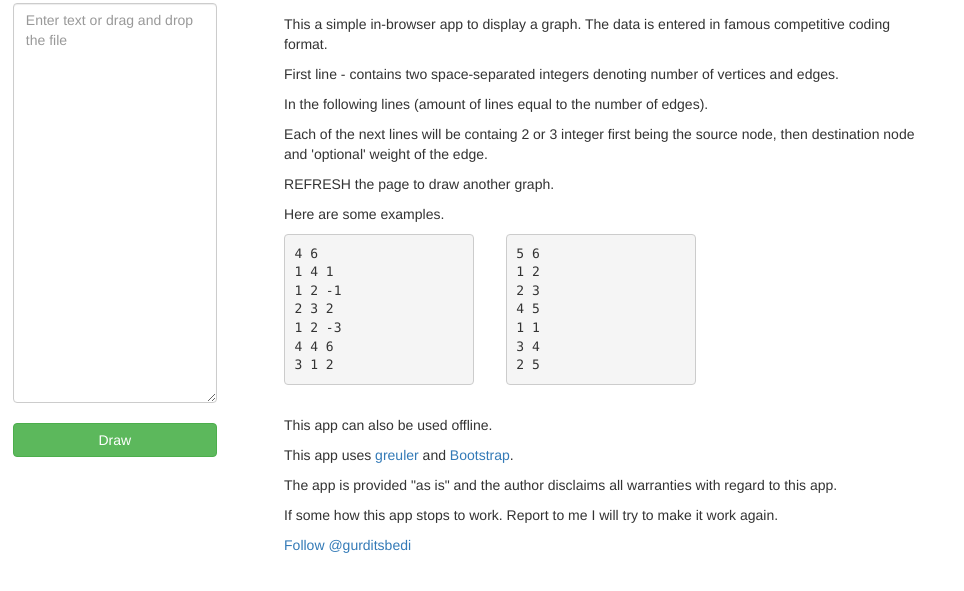
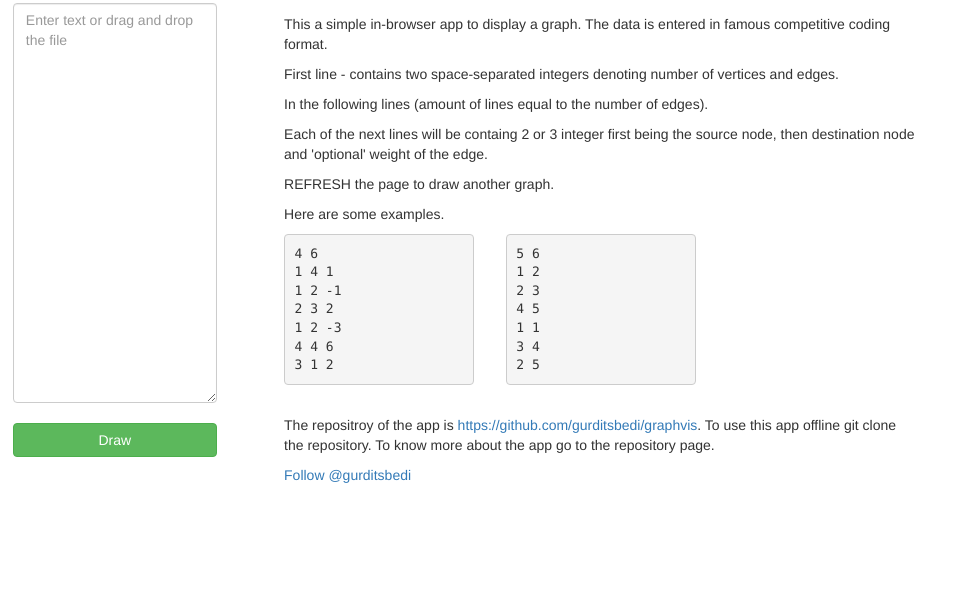
Before and after one commit to gurditsbedi/gurditsbedi.github.io, a plain HTML site: page graphvis.html in a window 1280 px wide. Shown: the part 125-716 px from the top of the page, without its empty margins (0-964 px from the left). Drawn offline with Linux system fonts and the light colour scheme.

Commit message:
-Improved the graphvisx.html

```diff
--- a/graphvis.html
+++ b/graphvis.html
@@ -1,20 +1,22 @@
 <!DOCTYPE html>
 <html>
   <head>
+    <title>Graph Visualize</title>
+    <meta name="description" content="A graph visualization tool for competitive coding">
+    <meta name="author" content="Gurdit Singh Bedi">
+    <link rel="stylesheet" type="text/css" href="css/bootstrap.min.css">
     <script src="js/d3.js"></script>
     <script src="js/cola.v3.min.js"></script>
     <script src="js/greuler.min.js"></script>
-    <link rel="stylesheet" type="text/css" href="css/bootstrap.min.css">
     <style type="text/css">
         textarea {height: 400px !important; }
         #block-container {text-align:center; }
         #bloc, #demo {display:inline-block; vertical-align: top; }
         body {margin-left: 1%;}
-        .howto { margin-left: 5%; width: 50%;}
-        pre { margin-right: 5%; width: 30%; }
+        .howto {margin-left: 5%; width: 50%;}
+        pre {margin-right: 5%; width: 30%;}
     </style>
     <meta charset="utf-8">
-    <title>Graph Visualize</title>
   </head>
   <body>
     <div id="bloc-container">
@@ -59,17 +61,15 @@
 1 1
 3 4
 2 5 </pre>
+
       <br>
-      <p>This app can also be used offline.</p>
-      <p>This app uses <a href="https://maurizzzio.github.io/greuler/#/">greuler</a> and <a href="http://getbootstrap.com/">Bootstrap</a>.</p>
-      <p>The app is provided "as is" and the author disclaims all warranties with regard to this app.</p>
-      <p>If some how this app stops to work. Report to me I will try to make it work again.</p>
+      <p>The repositroy of the app is <a href="https://github.com/gurditsbedi/graphvis">https://github.com/gurditsbedi/graphvis</a>.
+      To use this app offline git clone the repository. To know more about the app go to the repository page.</p>
       <a href="https://twitter.com/gurditsbedi" class="twitter-follow-button" data-show-count="false">Follow @gurditsbedi</a><script async src="//platform.twitter.com/widgets.js" charset="utf-8"></script>
       </div>
 
+      <div id="demo"></div>
 
-
-      <div id="demo"></div>
     </div>
     <script src="./js/graphvis.js"></script>
   </body>
```
